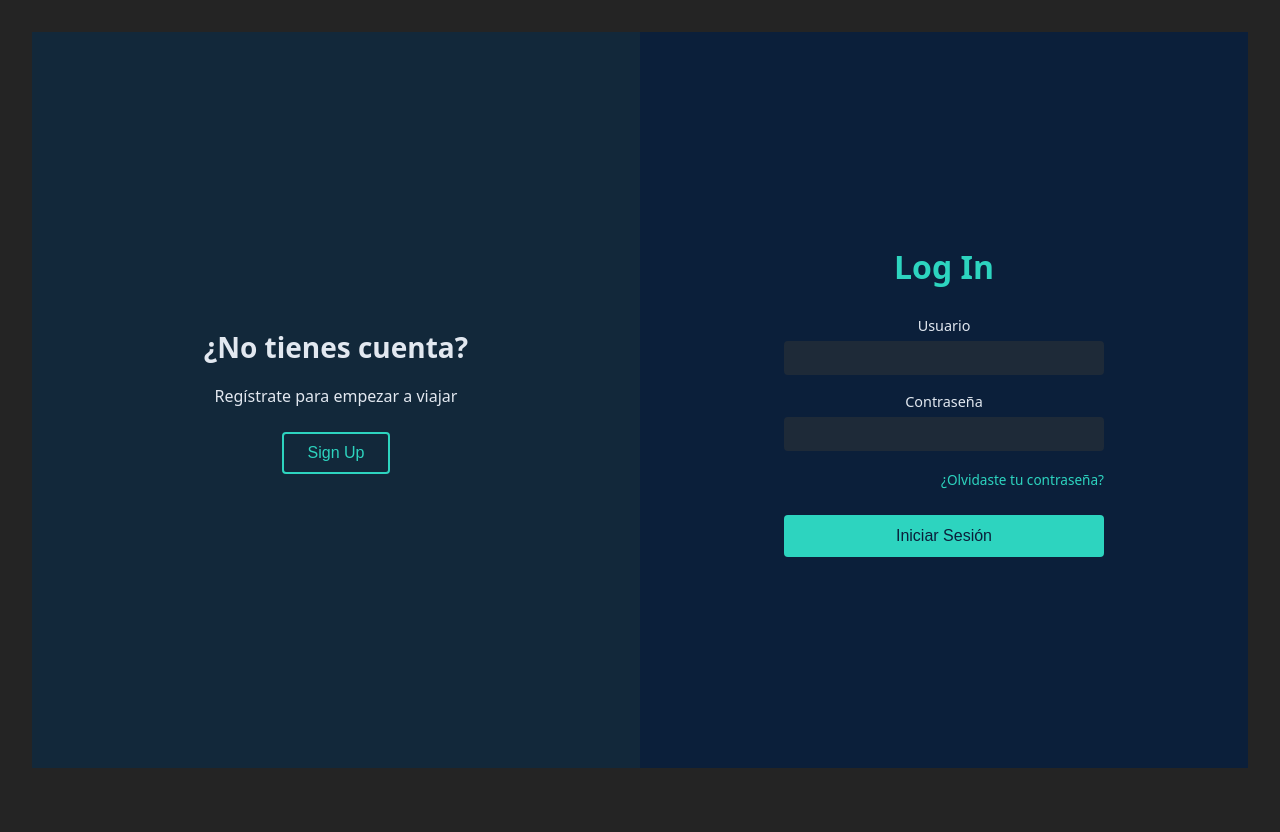
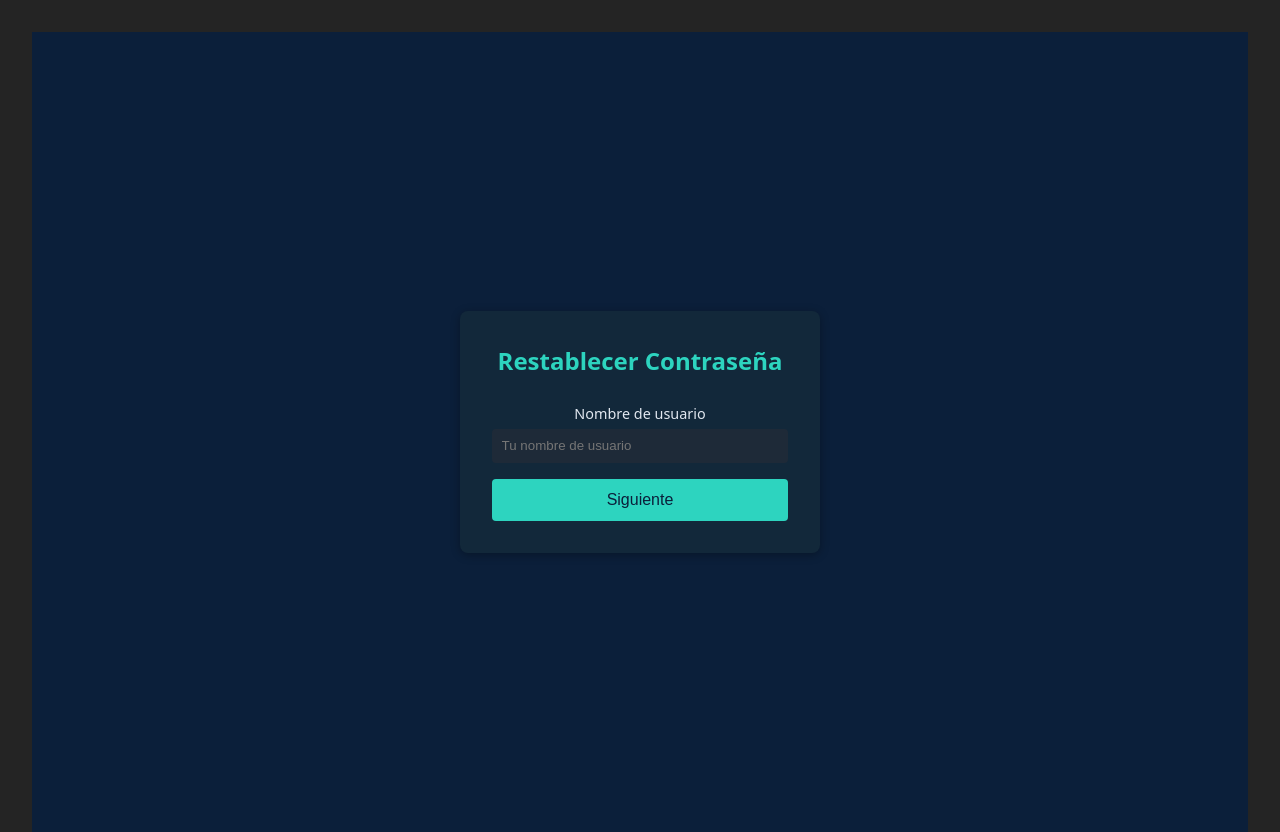
Before and after one commit to RVMiranda/Frontend_Viajes, a React (Vite) app: page /restablecer in a window 1280 px wide. Before the commit this address led to /login. Before the commit the page ends 800 px from the top, so only its background shows below. Built offline with nearby package versions, Linux system fonts and the light colour scheme.

Commit message:
recuperar contraseña implementado

```diff
--- a/src/AppRouter.jsx
+++ b/src/AppRouter.jsx
@@ -12,6 +12,7 @@ import TipoTransporte from './pages/Administrador/TiposTransporte.jsx';
 import EstadoViaje from './pages/Administrador/EstadoViaje.jsx';
 import Pasajero from './pages/Administrador/Pasajero.jsx';
 import Pasajes from './pages/Administrador/Pasajes.jsx';
+import Restablecer from './pages/Auth/Restablecer.jsx';
 
 export default function AppRouter() {
     return (
@@ -19,6 +20,7 @@ export default function AppRouter() {
         <Routes>
           <Route path="/login" element={<Login />} />
           <Route path="/registrarse" element={<Register />} />
+          <Route path="/restablecer" element={<Restablecer />} />
           {/* Redirige a login si no hay token */}
           <Route path="/" element={<Layout />}>
             <Route index element={<Navigate to="/dashboard" replace />} />
--- a/src/pages/Auth/Login.jsx
+++ b/src/pages/Auth/Login.jsx
@@ -73,7 +73,7 @@ export default function Login() {
           />
 
           <div className="aux-links">
-            <a href="/forgot">¿Olvidaste tu contraseña?</a>
+            <a onClick={() => navigate('/restablecer')}> ¿Olvidaste tu contraseña?</a>
           </div>
 
           <button type="submit" className="btn-submit">
--- /dev/null
+++ b/src/pages/Auth/Restablecer.jsx
@@ -0,0 +1,118 @@
+import { useState } from 'react'
+import client from '../../api/axiosClient'
+import { useNavigate } from 'react-router-dom'
+import '../../styles/Restablecer.css'
+
+export default function ResetPassword() {
+  const [step, setStep] = useState(1)
+  const [username, setUsername] = useState('')
+  const [userId, setUserId] = useState(null)
+  const [password, setPassword] = useState('')
+  const [confirm, setConfirm] = useState('')
+  const [error, setError] = useState('')
+  const [success, setSuccess] = useState('')
+  const navigate = useNavigate()
+
+  // Paso 1: lookup por nombre de usuario
+  const handleFindUser = async e => {
+    e.preventDefault()
+    setError('')
+    try {
+      const res = await client.get(
+        `usuarios/lookup/?nombre_usuario=${encodeURIComponent(username)}`
+      )
+      // esperamos { id: X, ... }
+      setUserId(res.data.id)
+      setStep(2)
+    } catch (err) {
+      console.error(err)
+      setError(
+        err.response?.data?.detail ||
+        'No se encontró usuario con ese nombre.'
+      )
+    }
+  }
+
+  // Paso 2: patch de nueva contraseña
+  const handleReset = async e => {
+    e.preventDefault()
+    setError('')
+    if (password.length < 6) {
+      setError('La contraseña debe tener al menos 6 caracteres.')
+      return
+    }
+    if (password !== confirm) {
+      setError('Las contraseñas no coinciden.')
+      return
+    }
+
+    try {
+      await client.patch(`usuarios/${userId}/`, { contrasena: password })
+      setSuccess('Contraseña actualizada. Redirigiendo a login…')
+      setTimeout(() => navigate('/login'), 2000)
+    } catch (err) {
+      console.error(err)
+      setError('Error al actualizar la contraseña.')
+    }
+  }
+
+  return (
+    <div className="rp-wrapper">
+      {step === 1 && (
+        <form className="rp-form" onSubmit={handleFindUser}>
+          <h2>Restablecer Contraseña</h2>
+          {error && <div className="rp-error">{error}</div>}
+
+          <label htmlFor="user">Nombre de usuario</label>
+          <input
+            id="user"
+            type="text"
+            value={username}
+            onChange={e => {
+              setUsername(e.target.value)
+              setError('')
+            }}
+            placeholder="Tu nombre de usuario"
+            required
+          />
+
+          <button type="submit" className="rp-btn">
+            Siguiente
+          </button>
+        </form>
+      )}
+
+      {step === 2 && (
+        <form className="rp-form" onSubmit={handleReset}>
+          <h2>Ingresa la nueva contraseña</h2>
+          {error && <div className="rp-error">{error}</div>}
+          {success && <div className="rp-success">{success}</div>}
+
+          <label htmlFor="new">Nueva Contraseña</label>
+          <input
+            id="new"
+            type="password"
+            value={password}
+            onChange={e => setPassword(e.target.value)}
+            placeholder="Mínimo 6 caracteres"
+            required
+          />
+
+          <label htmlFor="confirm">Confirmar Contraseña</label>
+          <input
+            id="confirm"
+            type="password"
+            value={confirm}
+            onChange={e => setConfirm(e.target.value)}
+            placeholder="Repite la contraseña"
+            required
+          />
+
+          <button type="submit" className="rp-btn">
+            Restablecer
+          </button>
+        </form>
+      )}
+    </div>
+  )
+}
--- a/src/styles/Login.css
+++ b/src/styles/Login.css
@@ -121,6 +121,7 @@ html, body, #root {
     color: var(--color-accent);
     font-size: 0.85rem;
     text-decoration: none;
+    cursor: pointer;
 }
 
 .aux-links a:hover {
--- /dev/null
+++ b/src/styles/Restablecer.css
@@ -0,0 +1,75 @@
+/* ResetPassword.css */
+
+.rp-wrapper {
+  display: flex;
+  justify-content: center;
+  align-items: center;
+  height: 100vh;
+  background: var(--color-bg);
+  padding: 1rem;
+}
+
+.rp-form {
+  background: var(--color-panel);
+  padding: 2rem;
+  border-radius: 8px;
+  width: 100%;
+  max-width: 360px;
+  box-shadow: 0 2px 10px rgba(0,0,0,0.3);
+  color: var(--color-text);
+}
+
+.rp-form h2 {
+  text-align: center;
+  margin-bottom: 1.5rem;
+  color: var(--color-accent);
+}
+
+.rp-form label {
+  display: block;
+  margin: 0.5rem 0 0.25rem;
+  font-size: 0.9rem;
+}
+
+.rp-form input {
+  width: 100%;
+  padding: 0.6rem;
+  margin-bottom: 1rem;
+  border: none;
+  border-radius: 4px;
+  background: var(--color-input-bg);
+  color: var(--color-text);
+}
+
+.rp-error, .rp-success {
+  text-align: center;
+  padding: 0.5rem;
+  border-radius: 4px;
+  margin-bottom: 1rem;
+  font-size: 0.9rem;
+}
+
+.rp-error {
+  background: #f87171;
+  color: white;
+}
+
+.rp-success {
+  background: #4ade80;
+  color: #0f2f3f;
+}
+
+.rp-btn {
+  width: 100%;
+  padding: 0.75rem;
+  background: var(--color-accent);
+  border: none;
+  border-radius: 4px;
+  color: var(--color-bg);
+  font-size: 1rem;
+  cursor: pointer;
+}
+
+.rp-btn:hover {
+  opacity: 0.9;
+}
```
